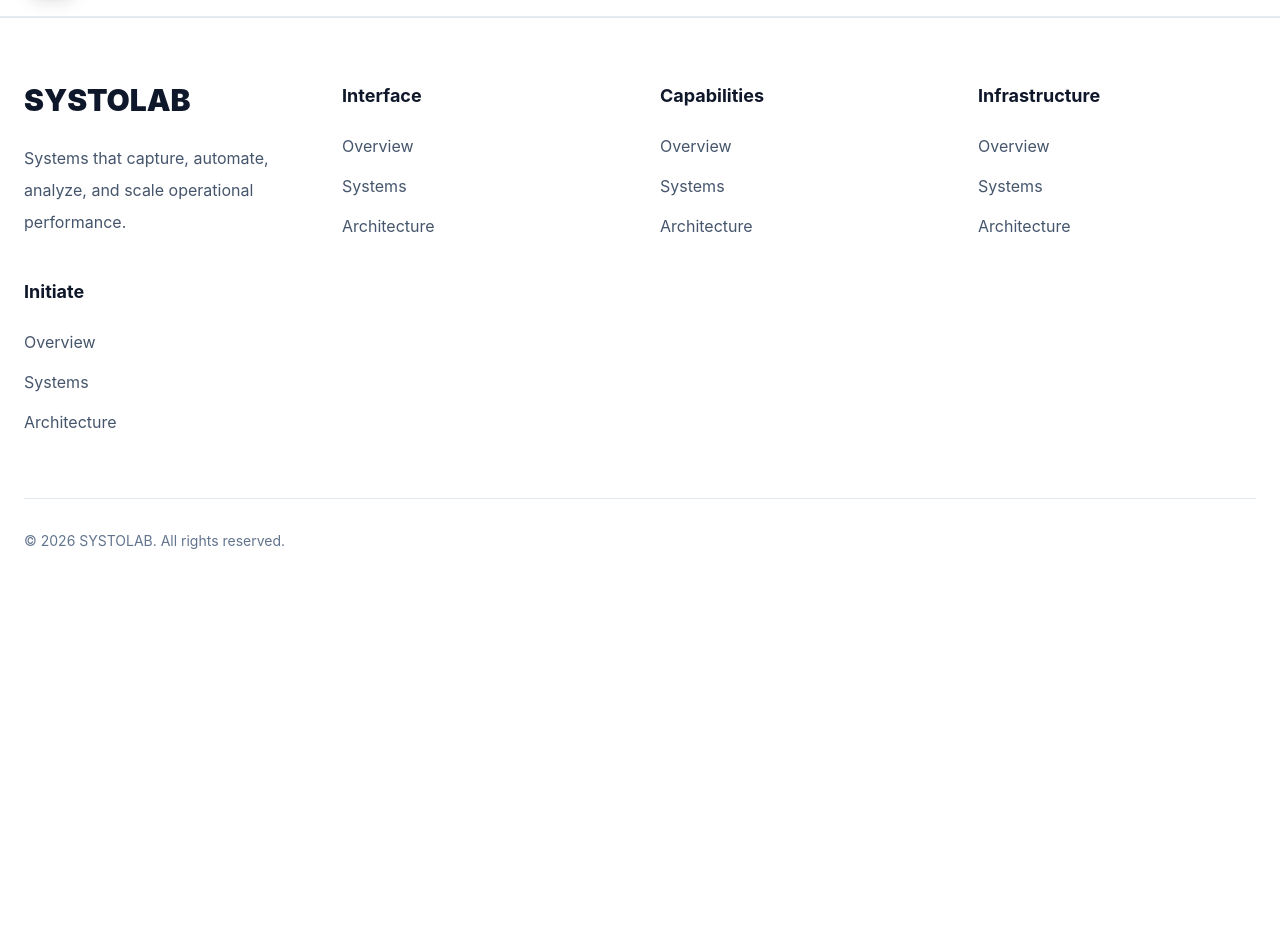
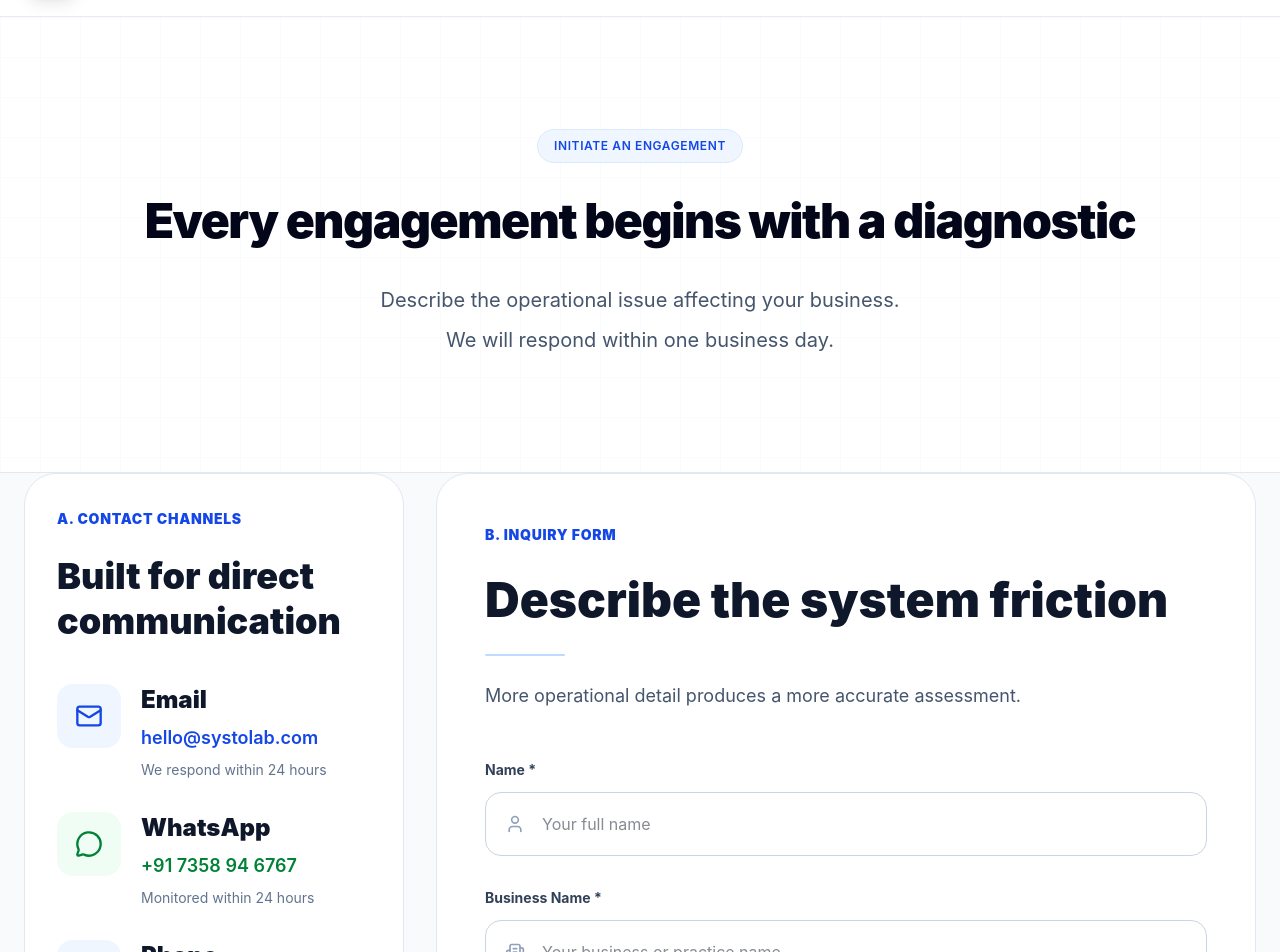
Before and after one commit to metlifedm/Systolab, a React app in the folder frontend/: page /initiate in a window 1280 px wide. Shown: the part 80-1032 px from the top of the page. Before the commit the page ends 800 px from the top, so only its background shows below. Built offline with nearby package versions, Linux system fonts and the light colour scheme; the HTML template or start-up script is replaced by a standard one.

Commit message:
created initiate page

```diff
--- a/frontend/src/App.jsx
+++ b/frontend/src/App.jsx
@@ -5,6 +5,7 @@ import Navbar from './components/layout/Navbar'
 import Footer from './components/layout/Footer'
 import FieldResultsPage from './pages/FieldResultsPage'
 import OperatorsPage from './pages/OperatorsPage'
+import InitiatePage from './pages/InitiatePage'
 
 export default function App() {
   return (
@@ -15,6 +16,7 @@ export default function App() {
         <Route path="/capabilities" element={<CapabilitiesPage />} />
         <Route path="/field-results" element={<FieldResultsPage />} />
         <Route path="/operators" element={<OperatorsPage />} />
+        <Route path="/initiate" element={<InitiatePage />} />
       </Routes>
       <Footer />
     </BrowserRouter>
--- /dev/null
+++ b/frontend/src/pages/InitiatePage.jsx
@@ -0,0 +1,72 @@
+import { useEffect } from 'react'
+
+import Navbar from '../components/layout/Navbar'
+import Footer from '../components/layout/Footer'
+
+import InitiateHero from '../components/initiate/InitiateHero'
+import ContactChannels from '../components/initiate/ContactChannels'
+import InquiryForm from '../components/initiate/InquiryForm'
+import ResponseExpectations from '../components/initiate/ResponseExpectations'
+import PrivacyAssurance from '../components/initiate/PrivacyAssurance'
+
+export default function InitiatePage() {
+
+  useEffect(() => {
+
+    document.title =
+      'Initiate Inquiry | SYSTOLAB'
+
+    const metaDescription =
+      document.querySelector('meta[name="description"]')
+
+    if (metaDescription) {
+      metaDescription.setAttribute(
+        'content',
+        'Initiate an engagement with SYSTOLAB. Describe your operational issue and receive a diagnostic assessment.'
+      )
+    } else {
+
+      const meta = document.createElement('meta')
+
+      meta.name = 'description'
+
+      meta.content =
+        'Initiate an engagement with SYSTOLAB. Describe your operational issue and receive a diagnostic assessment.'
+
+      document.head.appendChild(meta)
+    }
+
+  }, [])
+
+  return (
+    <main className="bg-slate-50 overflow-hidden">
+
+      <InitiateHero />
+
+      <section className="pb-24">
+
+        <div className="container-custom">
+
+          <div
+            className="
+              grid
+              gap-8
+              xl:grid-cols-[380px_1fr]
+            "
+          >
+            <div className="space-y-8">
+              <ContactChannels />
+
+              <ResponseExpectations />
+            </div>
+
+            <InquiryForm />
+          </div>
+
+          <PrivacyAssurance />
+        </div>
+      </section>
+
+    </main>
+  )
+}
```
